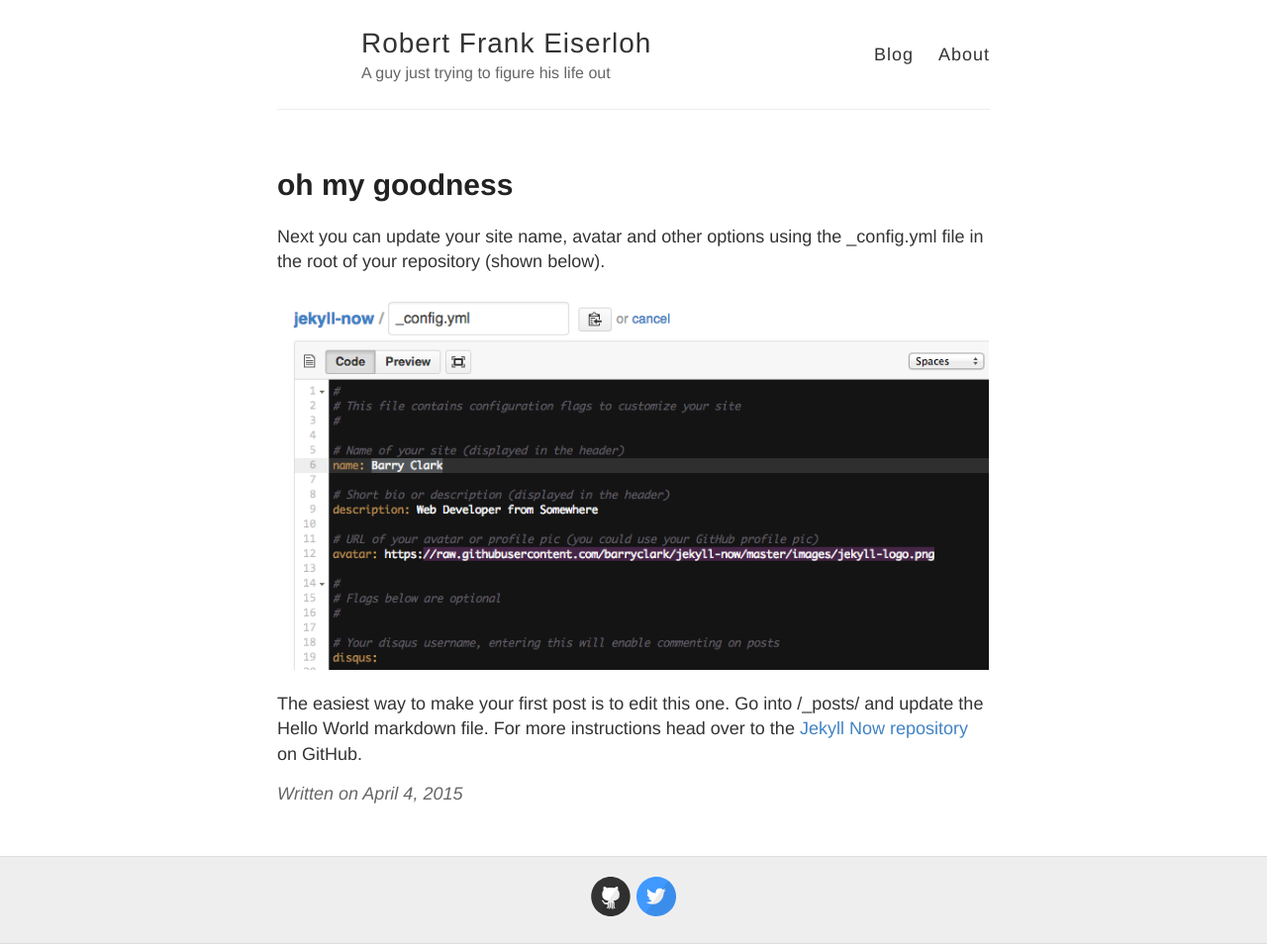
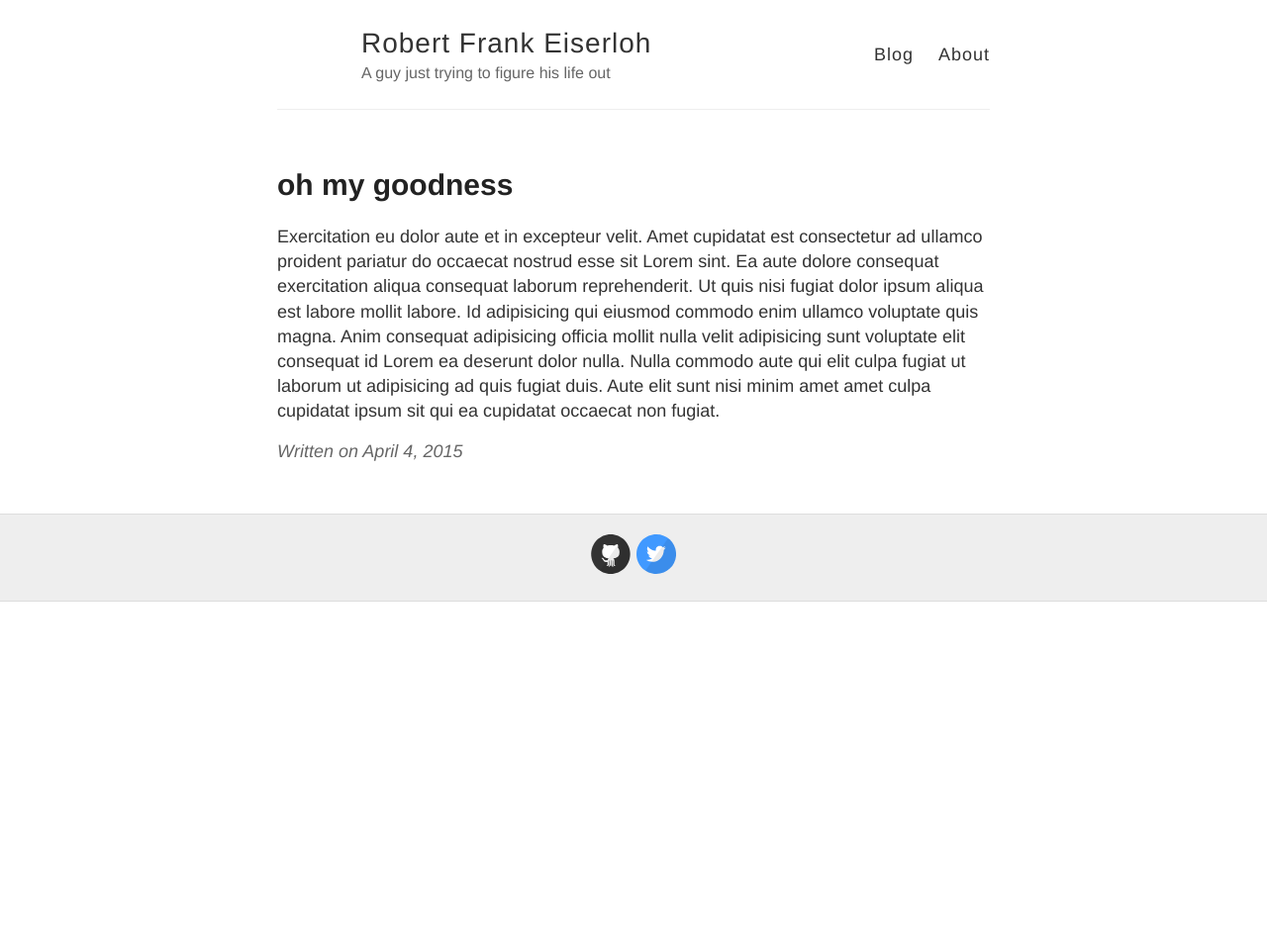
Before and after one commit to eiserloh/eiserloh.github.io, a Jekyll site: the page built from _posts/2015-4-4-oh-my-goodness.md, in a window 1280 px wide. Shown: the whole page at 99% size. Built offline with Jekyll 4.4.1, drawn with Linux system fonts in a browser that asks for light colours; after the commit the page ends 900 px from its top, so only the background shows below that.

Commit message:
trying some lipsum

```diff
--- a/_posts/2015-4-4-oh-my-goodness.md
+++ b/_posts/2015-4-4-oh-my-goodness.md
@@ -3,8 +3,4 @@ layout: post
 title: oh my goodness
 ---
 
-Next you can update your site name, avatar and other options using the _config.yml file in the root of your repository (shown below).
-
-![_config.yml]({{ site.baseurl }}/images/config.png)
-
-The easiest way to make your first post is to edit this one. Go into /_posts/ and update the Hello World markdown file. For more instructions head over to the [Jekyll Now repository](https://github.com/barryclark/jekyll-now) on GitHub.
+Exercitation eu dolor aute et in excepteur velit. Amet cupidatat est consectetur ad ullamco proident pariatur do occaecat nostrud esse sit Lorem sint. Ea aute dolore consequat exercitation aliqua consequat laborum reprehenderit. Ut quis nisi fugiat dolor ipsum aliqua est labore mollit labore. Id adipisicing qui eiusmod commodo enim ullamco voluptate quis magna. Anim consequat adipisicing officia mollit nulla velit adipisicing sunt voluptate elit consequat id Lorem ea deserunt dolor nulla. Nulla commodo aute qui elit culpa fugiat ut laborum ut adipisicing ad quis fugiat duis. Aute elit sunt nisi minim amet amet culpa cupidatat ipsum sit qui ea cupidatat occaecat non fugiat.
```
